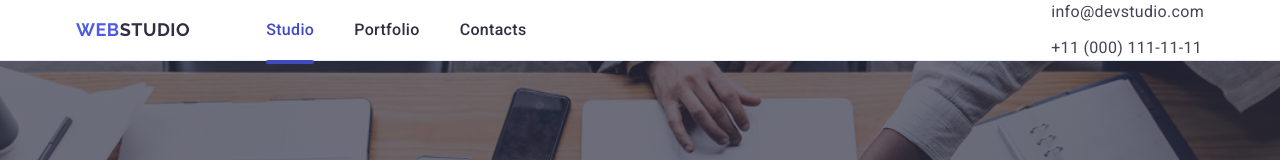
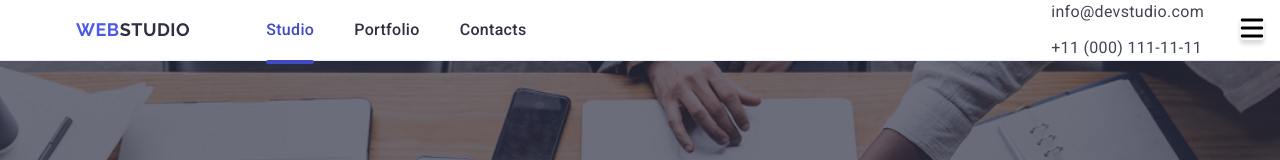
Before and after one commit to Vic-and-Vil/goit-markup-hw-05-6, a plain HTML site: page index.html in a window 1280 px wide. Shown: the top 160 px of the page. Drawn offline with nearby package versions, Linux system fonts and the light colour scheme.

Commit message:
menupass and mobile menu are working

```diff
--- a/css/styles.css
+++ b/css/styles.css
@@ -222,11 +222,17 @@ border-radius: 2px;
      .mobile-menu {
          display: none;
      }
+     .menu-menu-open-btn{
+        display: none;
+     }
  }
 
  @media screen and (min-width: 1158px) {
      .mobile-menu {
          display: none;
+     }
+     .menu-menu-open-btn{
+        display: none;
      }
  }
 
--- a/index.html
+++ b/index.html
@@ -34,12 +34,13 @@
 <!--
     mobal menu
 -->
-        <div class="mobile-menu">
-        <button type="button" class="menu-menu-open-btn" data-menu-open>
+                <button type="button" class="menu-menu-open-btn" data-menu-open>
             <svg class="menu-open-icon" width="24" height="24">
                 <use href="./images/icons.svg#icon-burger"></use>
             </svg>
         </button>
+        <div class="mobile-menu">
+
             <div class="conteiner mobile-menu-conteiner">
                 <button type="button" class="mobile-menu-close">
                     <svg class="icon-close-mobile" width="8" height="8">
```
